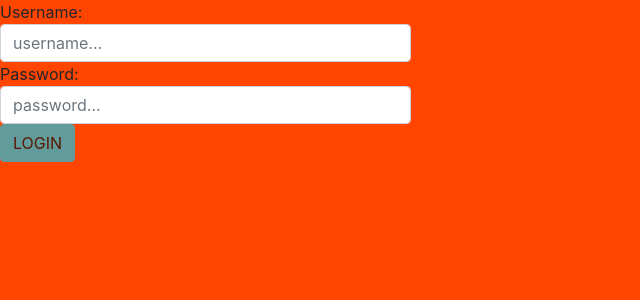
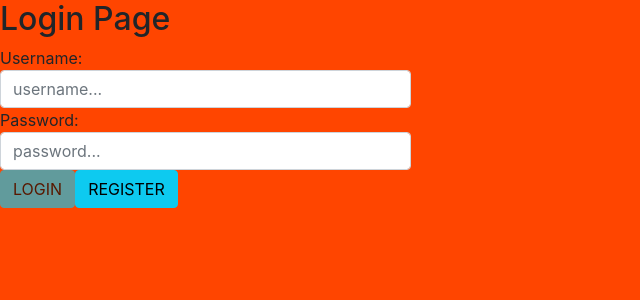
Before and after one commit to CPajares/WK7-weekend-Red-social-FE, a React (Create React App) app: page /profile in a window 1280 px wide. Shown: the top 300 px of the page, without its empty margins (0-640 px from the left). Built offline with nearby package versions, Linux system fonts and the light colour scheme.

Commit message:
Created pages, path and private route

```diff
--- a/package.json
+++ b/package.json
@@ -12,6 +12,7 @@
     "react": "^17.0.2",
     "react-dom": "^17.0.2",
     "react-redux": "^7.2.6",
+    "react-router-dom": "^6.0.2",
     "react-scripts": "4.0.3",
     "redux": "^3.5.2",
     "redux-devtools-extension": "^2.13.9",
--- a/src/App.js
+++ b/src/App.js
@@ -1,26 +1,33 @@
-import { useEffect } from "react";
 import "./App.css";
 import Login from "./components/login/login";
-import useRegister from "./hooks/useRegister";
+import { BrowserRouter as Router, Routes, Route } from "react-router-dom";
+import paths from "./path/path";
+import LoginPage from "./pages/loginPage/loginPage";
+import RegisterPage from "./pages/registerPage/register";
+import ProfilePage from "./pages/profilePage/profile";
+import NotFoundPage from "./pages/notFoundPage/notFoundPage";
+import PrivateRoute from "./utilities/utilities";
 
 function App() {
-  const { user, userIsRegistered } = useRegister();
-
-  const auth = user.isAuth;
-
-  useEffect(() => {
-    userIsRegistered();
-    if (auth) {
-    }
-  }, [auth, userIsRegistered]);
-  return !auth ? (
+  return (
     <>
-      <div className="App">
-        <Login />
-      </div>
+      <Router>
+        <Routes>
+          <Route path="/" element={<LoginPage />} />
+          <Route path={paths.login} element={<LoginPage />} />
+          <Route path={paths.register} element={<RegisterPage />} />
+          <Route
+            path={paths.profile}
+            element={
+              <PrivateRoute>
+                <ProfilePage />
+              </PrivateRoute>
+            }
+          />
+          <Route path={paths.notFoundPage} element={<NotFoundPage />} />
+        </Routes>
+      </Router>
     </>
-  ) : (
-    <h1>fadsfads</h1>
   );
 }
 
--- /dev/null
+++ b/src/components/login/Login.css
@@ -0,0 +1,5 @@
+a,
+a:hover {
+  color: white;
+  text-decoration: none;
+}
--- a/src/components/login/login.js
+++ b/src/components/login/login.js
@@ -1,5 +1,7 @@
 import { useEffect, useState } from "react";
+import { Link } from "react-router-dom";
 import useRegister from "../../hooks/useRegister";
+import paths from "../../path/path";
 
 const Login = () => {
   const { loginUser } = useRegister();
@@ -60,6 +62,11 @@ const Login = () => {
         <button disabled={isDisabled} type="submit" className="btn btn-info">
           LOGIN
         </button>
+        <Link to={paths.register}>
+          <button type="button" className="btn btn-info">
+            REGISTER
+          </button>
+        </Link>
       </div>
     </form>
   );
--- a/src/components/register/Register.js
+++ b/src/components/register/Register.js
@@ -1,5 +1,7 @@
 import { useEffect, useState } from "react";
+import { Link } from "react-router-dom";
 import useRegister from "../../hooks/useRegister";
+import paths from "../../path/path";
 
 const Register = () => {
   const { createUser } = useRegister();
@@ -92,6 +94,11 @@ const Register = () => {
         <button disabled={isDisabled} type="submit" className="btn btn-info">
           REGISTER
         </button>
+        <Link to={paths.login}>
+          <button type="button" className="btn btn-info">
+            LOGIN
+          </button>
+        </Link>
       </div>
     </form>
   );
--- /dev/null
+++ b/src/pages/loginPage/loginPage.js
@@ -0,0 +1,24 @@
+import { useEffect } from "react";
+import Login from "../../components/login/login";
+import useRegister from "../../hooks/useRegister";
+
+const LoginPage = () => {
+  const { user, userIsRegistered } = useRegister();
+
+  const auth = user.isAuth;
+  useEffect(() => {
+    userIsRegistered();
+    if (auth) {
+      //get users
+    }
+  }, [auth, userIsRegistered]);
+
+  return (
+    <>
+      <h2>Login Page</h2>
+      <Login />
+    </>
+  );
+};
+
+export default LoginPage;
--- /dev/null
+++ b/src/pages/notFoundPage/notFoundPage.js
@@ -0,0 +1,22 @@
+import { useEffect } from "react";
+import useRegister from "../../hooks/useRegister";
+
+const NotFoundPage = () => {
+  const { user, userIsRegistered } = useRegister();
+
+  const auth = user.isAuth;
+  useEffect(() => {
+    userIsRegistered();
+    if (auth) {
+      //
+    }
+  }, [auth, userIsRegistered]);
+
+  return (
+    <>
+      <h2>Not found</h2>
+    </>
+  );
+};
+
+export default NotFoundPage;
--- /dev/null
+++ b/src/pages/profilePage/profile.js
@@ -0,0 +1,22 @@
+import { useEffect } from "react";
+import useRegister from "../../hooks/useRegister";
+
+const ProfilePage = () => {
+  const { user, userIsRegistered } = useRegister();
+
+  const auth = user.isAuth;
+  useEffect(() => {
+    userIsRegistered();
+    if (auth) {
+      //
+    }
+  }, [auth, userIsRegistered]);
+
+  return (
+    <>
+      <h2>Profile Page</h2>
+    </>
+  );
+};
+
+export default ProfilePage;
--- /dev/null
+++ b/src/pages/registerPage/register.js
@@ -0,0 +1,12 @@
+import Register from "../../components/register/Register";
+
+const RegisterPage = () => {
+  return (
+    <>
+      <h2>Register Page</h2>
+      <Register />
+    </>
+  );
+};
+
+export default RegisterPage;
--- /dev/null
+++ b/src/path/path.js
@@ -0,0 +1,8 @@
+const paths = {
+  login: "/login",
+  register: "/register",
+  profile: "/profile",
+  notFoundPage: "/*",
+};
+
+export default paths;
--- /dev/null
+++ b/src/utilities/utilities.js
@@ -0,0 +1,9 @@
+import useRegister from "../hooks/useRegister";
+import LoginPage from "../pages/loginPage/loginPage";
+
+const PrivateRoute = ({ children }) => {
+  const { user } = useRegister();
+  return user.isAuth ? children : <LoginPage />;
+};
+
+export default PrivateRoute;
```
Also changed, not shown: 1 other file (tests, documents, lock files or other folders).
